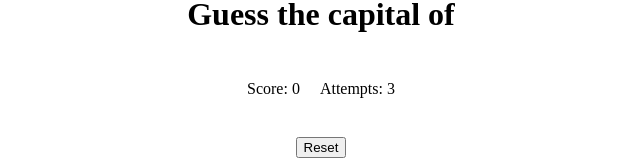
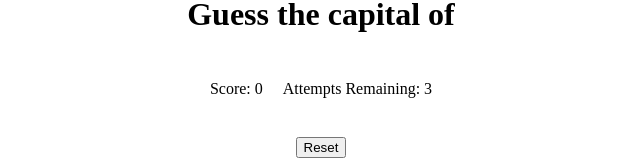
Before and after one commit to MSCohagan/Cohagan-Captures, a Vue app: page / in a window 1280 px wide. Shown: the part 585-745 px from the top of the page, without its empty margins (319-959 px from the left). Built offline with nearby package versions, Linux system fonts and the light colour scheme; no server answers.

Commit message:
Addressing Nicki's point

```diff
--- a/src/views/StatesGame.vue
+++ b/src/views/StatesGame.vue
@@ -827,7 +827,7 @@ const scoreString = ref('Score: ' + score.value);
 const stateNumber = ref(0);
 const randomState = ref('');
 const attempts = ref(3);
-const attemptsString = ref('Attempts: ' + attempts.value);
+const attemptsString = ref('Attempts Remaining: ' + attempts.value);
 const inMap = ref(false);
 const notQuite = ref('Not quite, try again');
 const notQuiteBool = ref(false);
```
